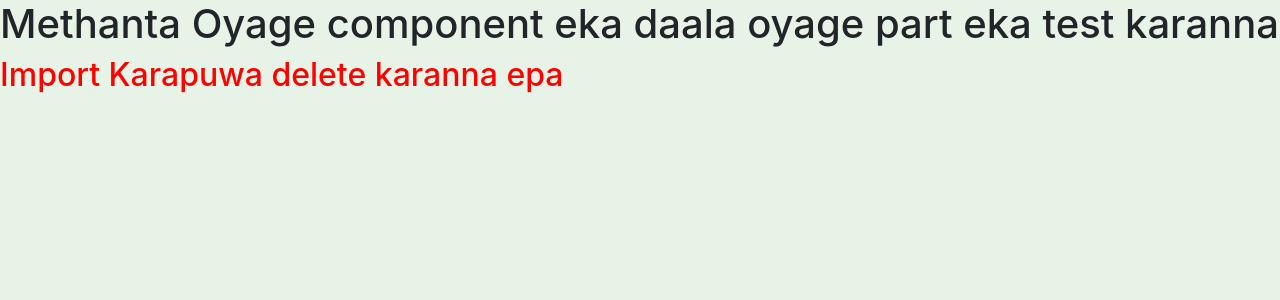
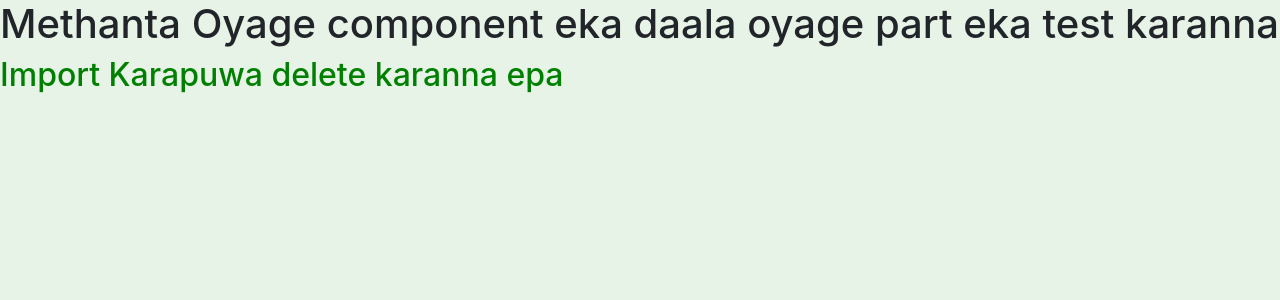
Before and after one commit to pasindu-nawodya/SuitePlus-OnlineFashionStore, a React (Create React App) app in the folder client/: page / in a window 1280 px wide. Shown: the top 300 px of the page. Built offline with nearby package versions, Linux system fonts and the light colour scheme.

Commit message:
Stock Manager Product Add

```diff
--- a/client/src/App.js
+++ b/client/src/App.js
@@ -11,7 +11,7 @@ function App() {
     <div>
 
       <h1>Methanta Oyage component eka daala oyage part eka test karanna</h1>
-      <h2 style={{color:"red"}}>Import Karapuwa delete karanna epa</h2>
+      <h2 style={{color:"green"}}>Import Karapuwa delete karanna epa</h2>
 
     </div>
   );
```
